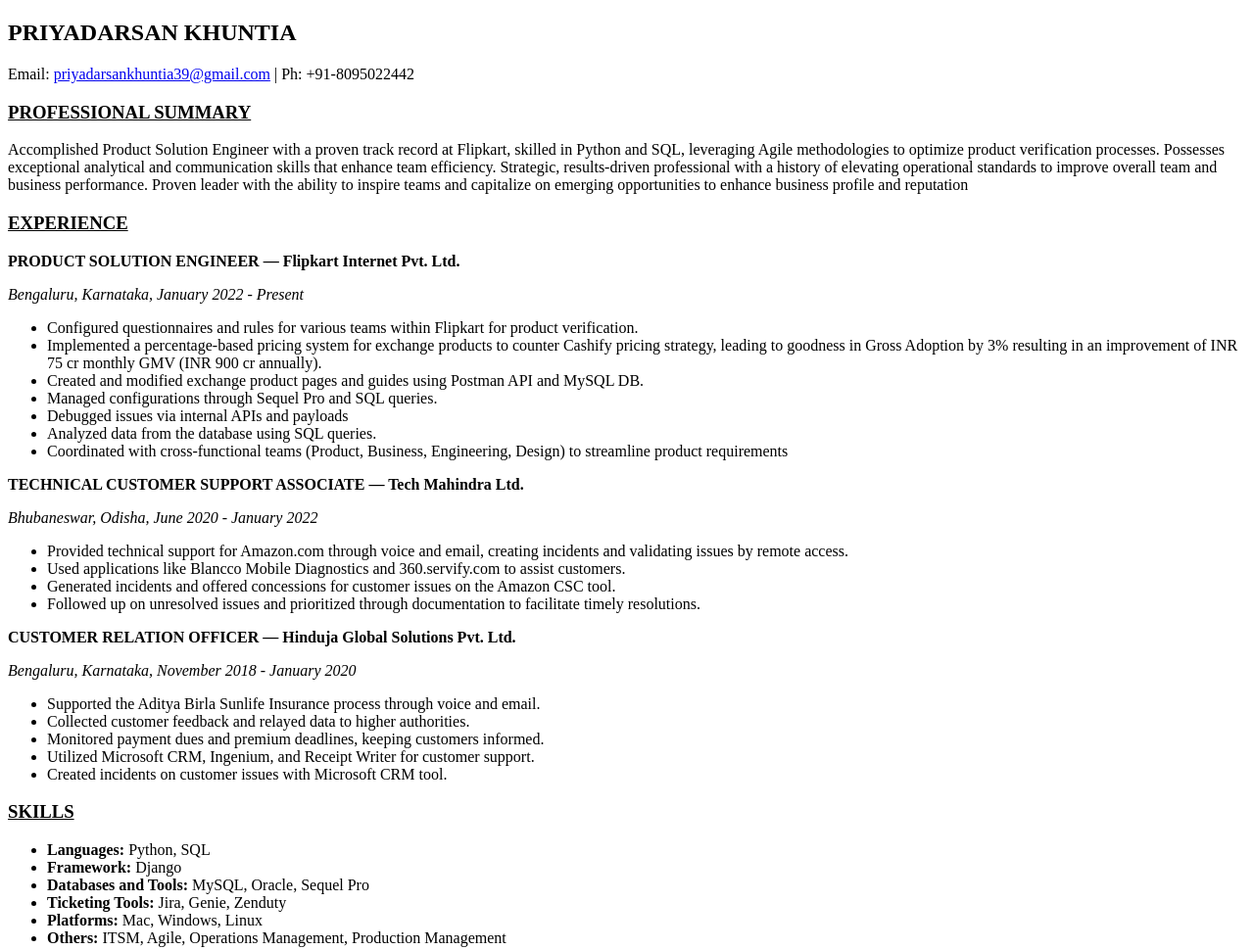
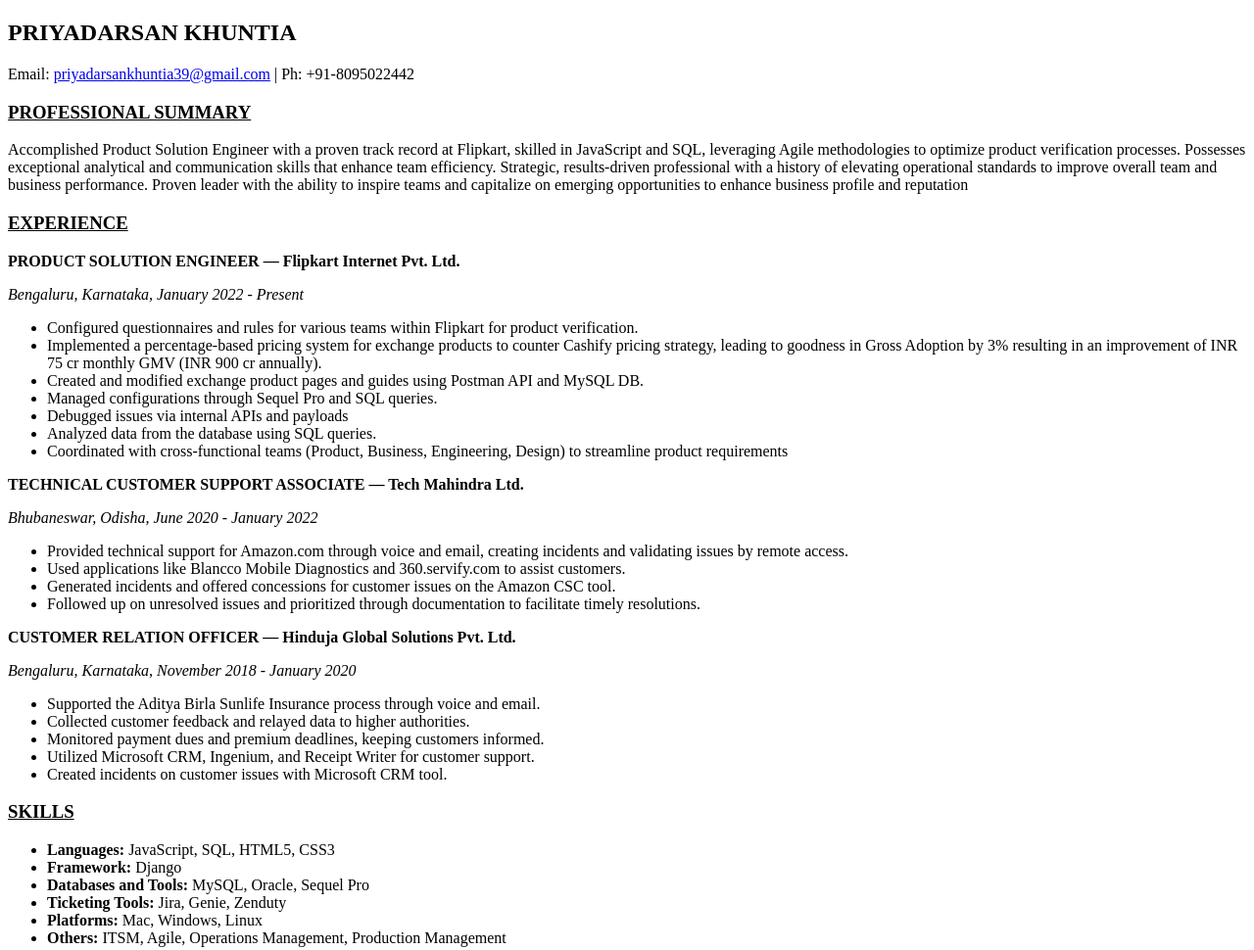
Before and after one commit to K-Priyadarsan/Priyadarsan-Resume, a plain HTML site: page index.html in a window 1280 px wide. Shown: the top 970 px of the page at 98% size. Drawn offline with Linux system fonts and the light colour scheme.

Commit message:
Update index.html

```diff
--- a/index.html
+++ b/index.html
@@ -11,7 +11,7 @@
     <h2>PRIYADARSAN KHUNTIA</h2>
     <P>Email: <a href="priyadarsankhuntia39@gmail.com">priyadarsankhuntia39@gmail.com</a> | Ph: +91-8095022442</P>
     <h3><u>PROFESSIONAL SUMMARY</u></h3>
-    <p>Accomplished Product Solution Engineer with a proven track record at Flipkart, skilled in Python and SQL,
+    <p>Accomplished Product Solution Engineer with a proven track record at Flipkart, skilled in JavaScript and SQL,
         leveraging Agile methodologies to optimize product verification processes. Possesses exceptional analytical and
         communication skills that enhance team efficiency. Strategic, results-driven professional with a history of
         elevating
@@ -52,7 +52,7 @@
     </ul>
     <h3><u>SKILLS</u></h3>
     <ul>
-        <li><b>Languages: </b>Python, SQL</li>
+        <li><b>Languages: </b>JavaScript, SQL, HTML5, CSS3</li>
         <li><b>Framework: </b>Django</li>
         <li><b>Databases and Tools: </b>MySQL, Oracle, Sequel Pro</li>
         <li><b>Ticketing Tools: </b>Jira, Genie, Zenduty</li>
```
